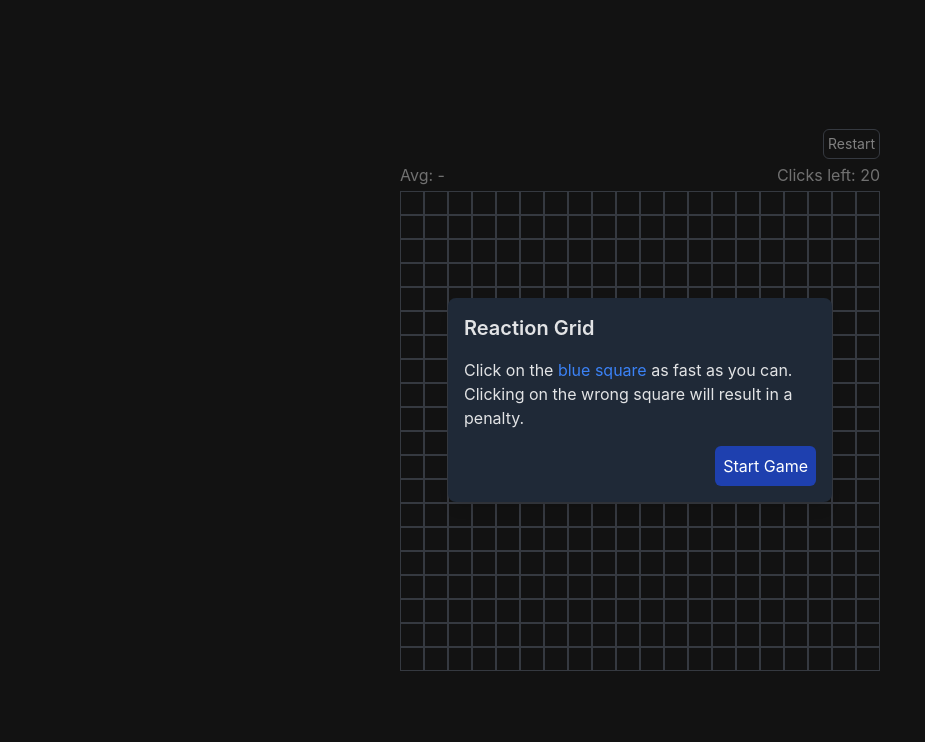
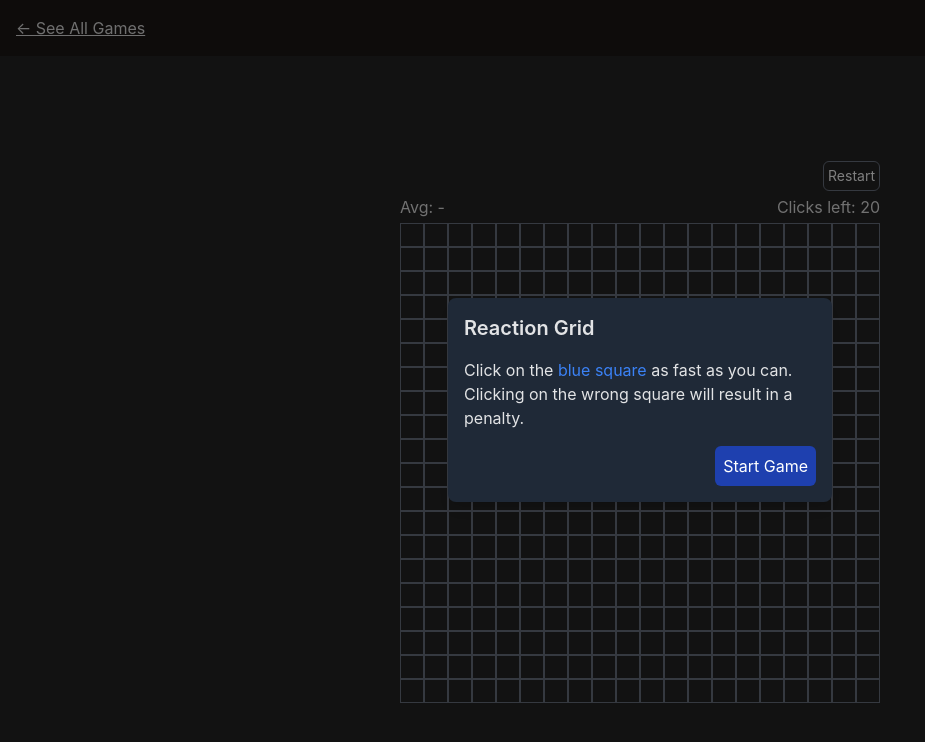
Before and after one commit to SilviuIordache/react-games, a React (Vite) app: page /reaction-grid in a window 1280 px wide. Shown: the top 742 px of the page, without its empty margins (0-925 px from the left). Built offline with nearby package versions, Linux system fonts and the light colour scheme.

Commit message:
Implement NavBar

```diff
--- a/src/App.jsx
+++ b/src/App.jsx
@@ -2,6 +2,7 @@ import { BrowserRouter as Router, Route, Routes } from 'react-router-dom';
 import './App.css';
 import { gamesList } from './games/games';
 import Home from './Home';
+import Layout from './components/Layouts';
 
 function App() {
   return (
@@ -15,7 +16,11 @@ function App() {
           <Route
             key={game.path}
             path={game.path}
-            element={<game.component />}
+            element={
+              <Layout>
+                <game.component />
+              </Layout>
+            }
           />
         ))}
       </Routes>
--- /dev/null
+++ b/src/components/BackButton.tsx
@@ -0,0 +1,18 @@
+import React from 'react';
+import { useNavigate } from 'react-router-dom';
+
+const BackButton = () => {
+  const navigate = useNavigate(); // Initialize the navigate function
+
+  const handleBack = () => {
+    navigate('/'); // Navigate to the root path
+  };
+
+  return (
+    <button onClick={handleBack} className="text-white-500 underline">
+      &lt;- See All Games
+    </button>
+  );
+};
+
+export default BackButton;
--- /dev/null
+++ b/src/components/Layouts.tsx
@@ -0,0 +1,13 @@
+import React from 'react';
+import Navbar from './Navbar';
+
+const Layout: React.FC<{ children: React.ReactNode }> = ({ children }) => {
+  return (
+    <div>
+      <Navbar />
+      <div className="pt-16">{children}</div>
+    </div>
+  );
+};
+
+export default Layout;
--- /dev/null
+++ b/src/components/Navbar.tsx
@@ -0,0 +1,12 @@
+import React from 'react';
+import BackButton from './BackButton';
+
+const Navbar: React.FC = () => {
+  return (
+    <div className="fixed top-0 left-0 w-full bg-stone-900 p-4 flex justify-start">
+      <BackButton />
+    </div>
+  );
+};
+
+export default Navbar;
--- a/src/games/TypeFast/index.tsx
+++ b/src/games/TypeFast/index.tsx
@@ -3,6 +3,7 @@ import WordRenderer from './WordRenderer';
 import { generate } from 'random-words';
 import { StartDialog } from './StartDialog';
 import { EndDialog } from './EndDialog';
+import BackButton from '../../components/BackButton';
 
 const TypeFast = () => {
   const MAX_WORDS = 9;
@@ -179,7 +180,6 @@ const TypeFast = () => {
           <div>Time: {elapsedTime} s</div>
           <div>Speed: {wordSpeed().toFixed(2)}x</div>
         </div>
-
       </div>
       <div className="grid grid-cols-3">
         {words.map((word, index) => (
```
